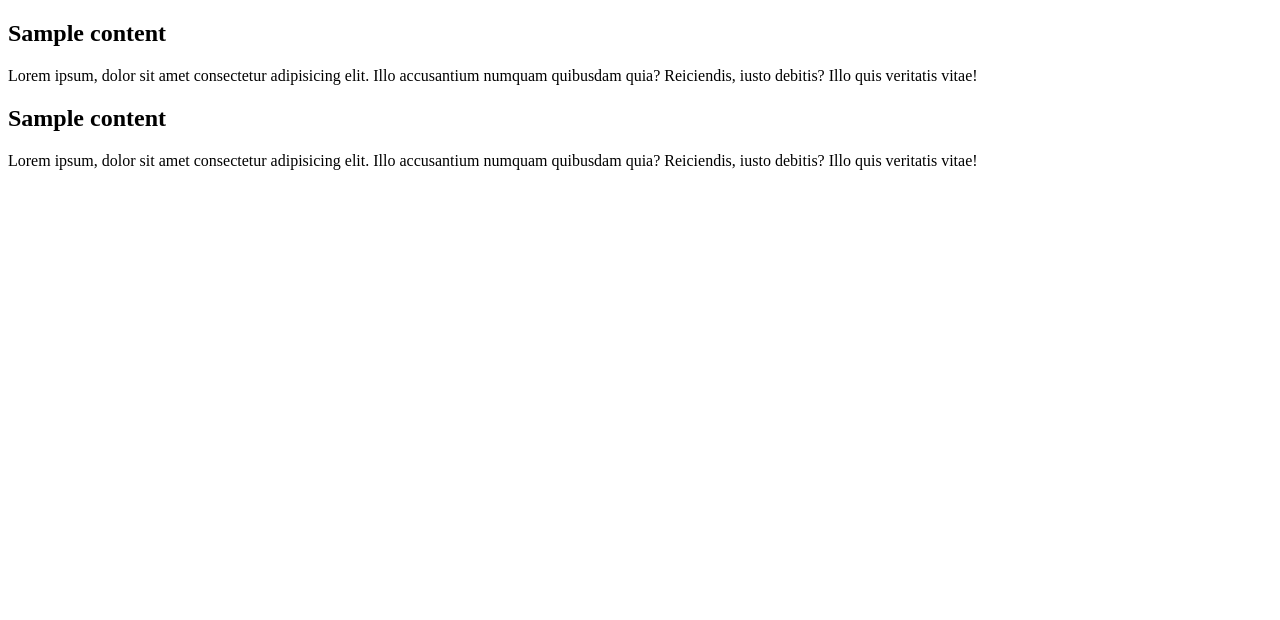
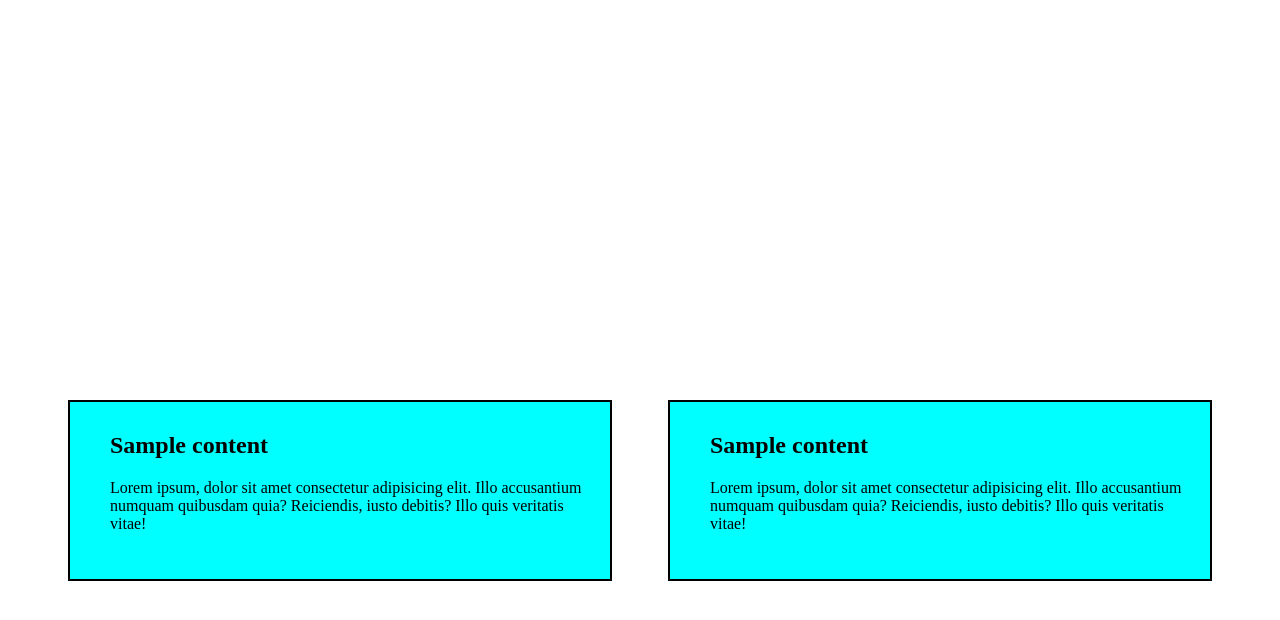
Before and after one commit to Shrish9Bhargav/Assignment3_a, a plain HTML site: page index.html in a window 1280 px wide. Drawn offline with Linux system fonts and the light colour scheme.

Commit message:
Update index.html

```diff
--- a/index.html
+++ b/index.html
@@ -5,7 +5,7 @@
     <meta http-equiv="X-UA-Compatible" content="IE=edge">
     <meta name="viewport" content="width=device-width, initial-scale=1.0">
     <title>Assignment_3</title>
-    <link rel="stylesheet" type="text/css" href="style_3.css">
+    <link rel="stylesheet" type="text/css" href="style.css">
 </head>
 <body>
     <Section class="Assignment_3">
```
